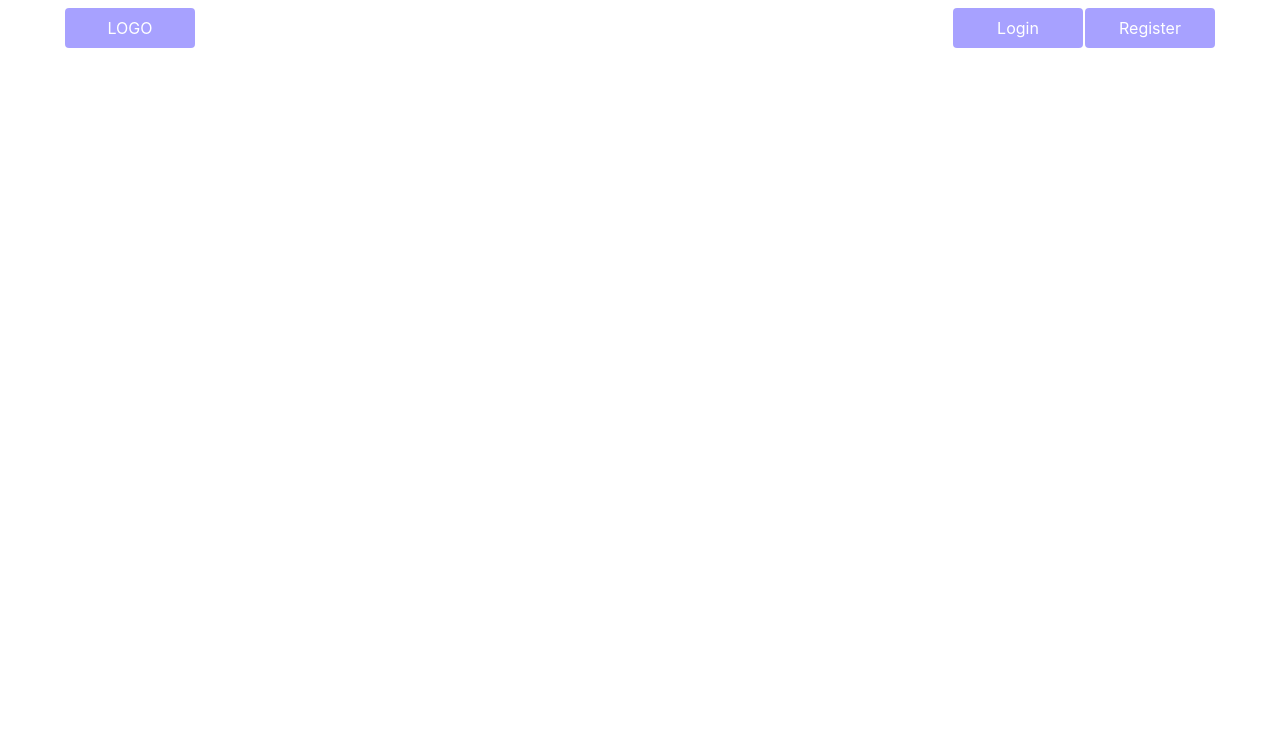
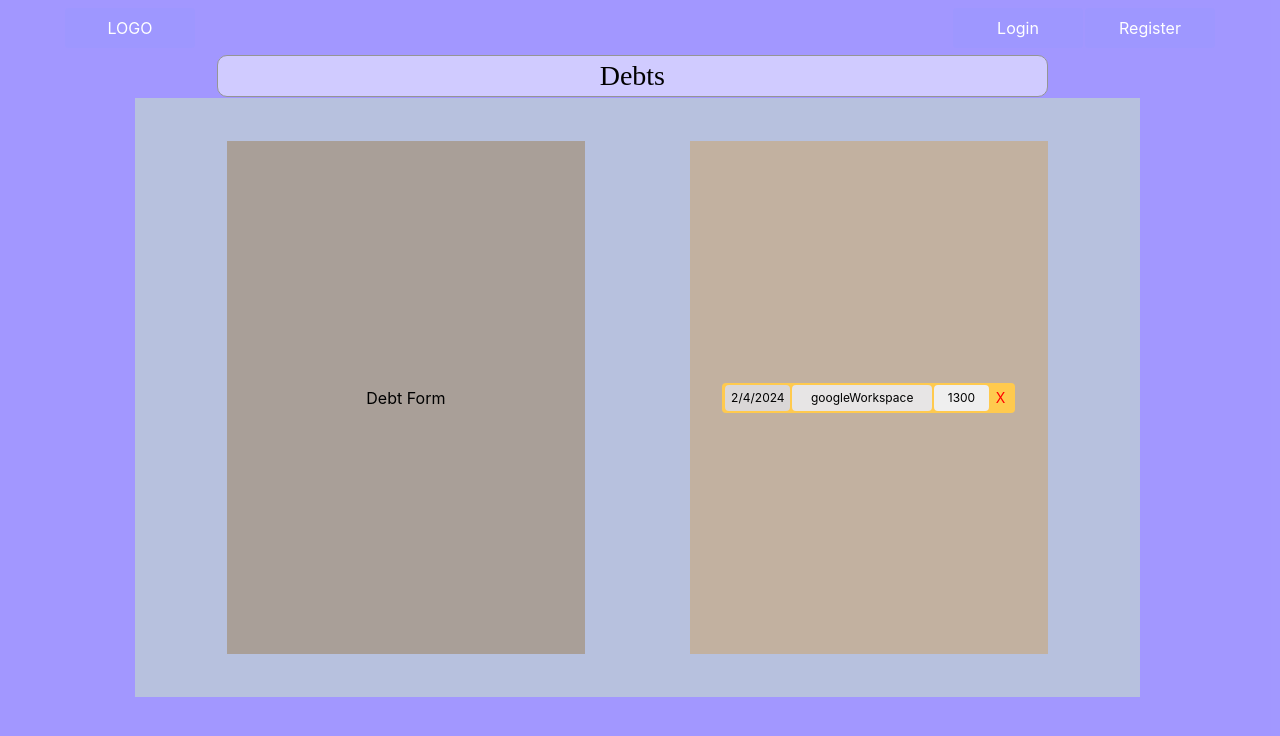
Before and after one commit to jcrist70/planner, a React (Create React App) app in the folder client/: page /debts in a window 1280 px wide. Shown: the top 736 px of the page. Built offline with nearby package versions, Linux system fonts and the light colour scheme; no server answers.

Commit message:
starting debt page

```diff
--- a/client/src/App.js
+++ b/client/src/App.js
@@ -7,6 +7,7 @@ import { auth } from './config/fb';
 // COMPONENTS
 import Navbar from './components/Navbar';
 // PAGES
+import Debts from './pages/Debts';
 import Summary from './pages/Summary'
 import GridTemplate from './pages/GridTemplate';
 import Home from './pages/Home';
@@ -63,6 +64,7 @@ function App() {
         <Routes>
           <Route path='/' element={<Home />} />
           <Route path='/home' element={<Home />} />
+          <Route path='/debts' element={<Debts />} />
           <Route path='/summary' element={<Summary />} />
           <Route path='/grid' element={<GridTemplate />} />
         </Routes>
--- /dev/null
+++ b/client/src/components/DebtBar.js
@@ -0,0 +1,34 @@
+import React from 'react';
+
+const DebtBar = ({ debt = {label: 'googleWorkspace', value: 1300}, index = 0 }) => {
+    // console.log("---> ChapterBar: chapter", chapter)
+
+    const handleRemoveDebt = async () => {
+        // await removeModule(module);
+    }
+    const handleUpArrow = () => {
+        // console.log('UP:', chapter.label)
+        // upArrow(module);
+    }
+    const handleDownArrow = () => {
+        // console.log('DOWN:', chapter.label)
+        // downArrow(module);
+    }
+    const edit = () => {
+        // handleDebtEdit(module);
+    }
+
+    return (
+        <div className="debt-bar" onClick={edit}>
+
+            <div className="debt-bar-element-index">{index}</div>
+            <div className="debt-bar-element-title">{debt.label}</div>
+            <div className="debt-bar-element-amount">{debt.value}</div>
+            <div className="debt-bar-element-x" style={{ color: "red" }} onClick={handleRemoveDebt}>
+            <p className="chapter-ber-element">X</p></div>
+
+        </div>
+    );
+};
+
+export default DebtBar;
--- a/client/src/components/Navbar.js
+++ b/client/src/components/Navbar.js
@@ -47,7 +47,7 @@ const Navbar = () => {
                 {loggedIn && <div className='nav-bar-link' onClick={() => navigate('/credits')}>
                 Credits
                 </div>}
-                {loggedIn && <div className='nav-bar-link' onClick={() => navigate('/debits')}>
+                {loggedIn && <div className='nav-bar-link' onClick={() => navigate('/debts')}>
                 Debits
                 </div>}
                 {loggedIn && <div className='nav-bar-link' onClick={() => navigate('/summary')}>
--- a/client/src/index.tsx
+++ b/client/src/index.tsx
@@ -6,6 +6,8 @@ import './style/index.css';
 import './style/app.css';
 import './style/nav.css';
 import './style/planner.css';
+import './style/debts.css';
+import './style/debtBar.css';
 import './style/summary.css';
 import './style/login.css';
 import App from './App';
--- /dev/null
+++ b/client/src/pages/Debts.js
@@ -0,0 +1,33 @@
+import React from 'react';
+
+import DebtBar from '../components/DebtBar';
+
+const Debts = () => {
+
+  const DebtForm = () => {
+    return (
+      <div>
+      Debt Form
+      </div>
+    )
+  }
+    return (
+        <div className='app-planner-section'>
+        <div className='app-planner-container'>
+          <div className='app-planner-grid'>
+            <div className='app-planner-header'>Debts</div>
+            <div className='debts-2r2c-14h11w'></div>
+            <div className='debts-3r3c-12h4w'>
+              <DebtForm />
+            </div>
+            <div className='debts-3r8c-12h4w'>
+              <DebtBar index={new Date().toLocaleDateString()}/>
+            </div>
+
+          </div>
+        </div>
+      </div>
+    );
+};
+
+export default Debts;
--- /dev/null
+++ b/client/src/style/debtBar.css
@@ -0,0 +1,53 @@
+.debt-bar {
+    width: 280px;
+    height: 30px;
+    padding-left: 3px;
+    padding-right: 10px;
+    display: flex;
+    flex-direction: row;
+    justify-content: space-between;
+    align-items: center;
+    border-radius: 4px;
+    overflow: hidden;
+    background-color: #ffca4e;
+ }
+
+ .debt-bar-element-index {
+    height: 26px;
+    width: 65px;
+    display: flex;
+    justify-content: center;
+    align-items: center;
+    font-size: 12px;
+    border-radius: 4px;
+    background-color: rgb(218, 215, 215);
+ }
+ .debt-bar-element-title {
+    height: 26px;
+    width: 140px;
+    display: flex;
+    justify-content: center;
+    align-items: center;
+    font-size: 12px;
+    border-radius: 4px;
+    background-color: rgb(231, 229, 229);
+    overflow-x: scroll;
+    overflow-y: hidden;
+ }
+ .debt-bar-element-amount {
+   height: 26px;
+    width: 55px;
+    display: flex;
+    justify-content: center;
+    align-items: center;
+    font-size: 12px;
+    border-radius: 4px;
+    background-color: rgb(239, 239, 239);
+ }
+ .debt-bar-element-x {
+   margin-left: 5px;
+   display: flex;
+   justify-content: right;
+   align-items: center;
+   font-size: 14px;
+ }
--- /dev/null
+++ b/client/src/style/debts.css
@@ -0,0 +1,29 @@
+
+.debts-2r2c-14h11w {
+    margin-left: 10px;
+    grid-row: 2/16;
+    grid-column: 2/13;
+    background-color: rgba(214, 255, 173, 0.4);
+    display: flex;
+    justify-content: center;
+    align-items: center;
+}
+
+.debts-3r3c-12h4w {
+    margin-left: 10px;
+    grid-row: 3/15;
+    grid-column: 3/7;
+    background-color: rgba(147, 107, 47, 0.4);
+    display: flex;
+    justify-content: center;
+    align-items: center;
+}
+.debts-3r8c-12h4w {
+    margin-left: 10px;
+    grid-row: 3/15;
+    grid-column: 8/12;
+    background-color: rgba(211, 153, 67, 0.4);
+    display: flex;
+    justify-content: center;
+    align-items: center;
+}
--- a/client/src/style/planner.css
+++ b/client/src/style/planner.css
@@ -15,11 +15,10 @@
     /* background-color: rgba(126, 255, 145, 0.4); */
 }
 .app-planner-header {
-    /* margin-left: 10px; */
     margin-bottom: 30px;
-    grid-row: 1;
-    grid-column: 1/14;
-    /* background-color: rgba(87, 254, 254, 0.4); */
+    grid-row: 1/2;
+    grid-column: 3/12;
+    height: 100%;
     display: flex;
     justify-content: center;
     align-items: center;
@@ -27,6 +26,11 @@
     font-size: 28px;
     font-weight: 500;
     line-height: 40px;
+    background-color: rgba(255, 255, 255, 0.5);
+    border-radius: 10px;
+    border-style: solid;
+    border-width: 1px;
+    border-color: rgb(149, 149, 149);
 }
 .app-planner-2r1c-1h1w {
     margin-left: 10px;
```
